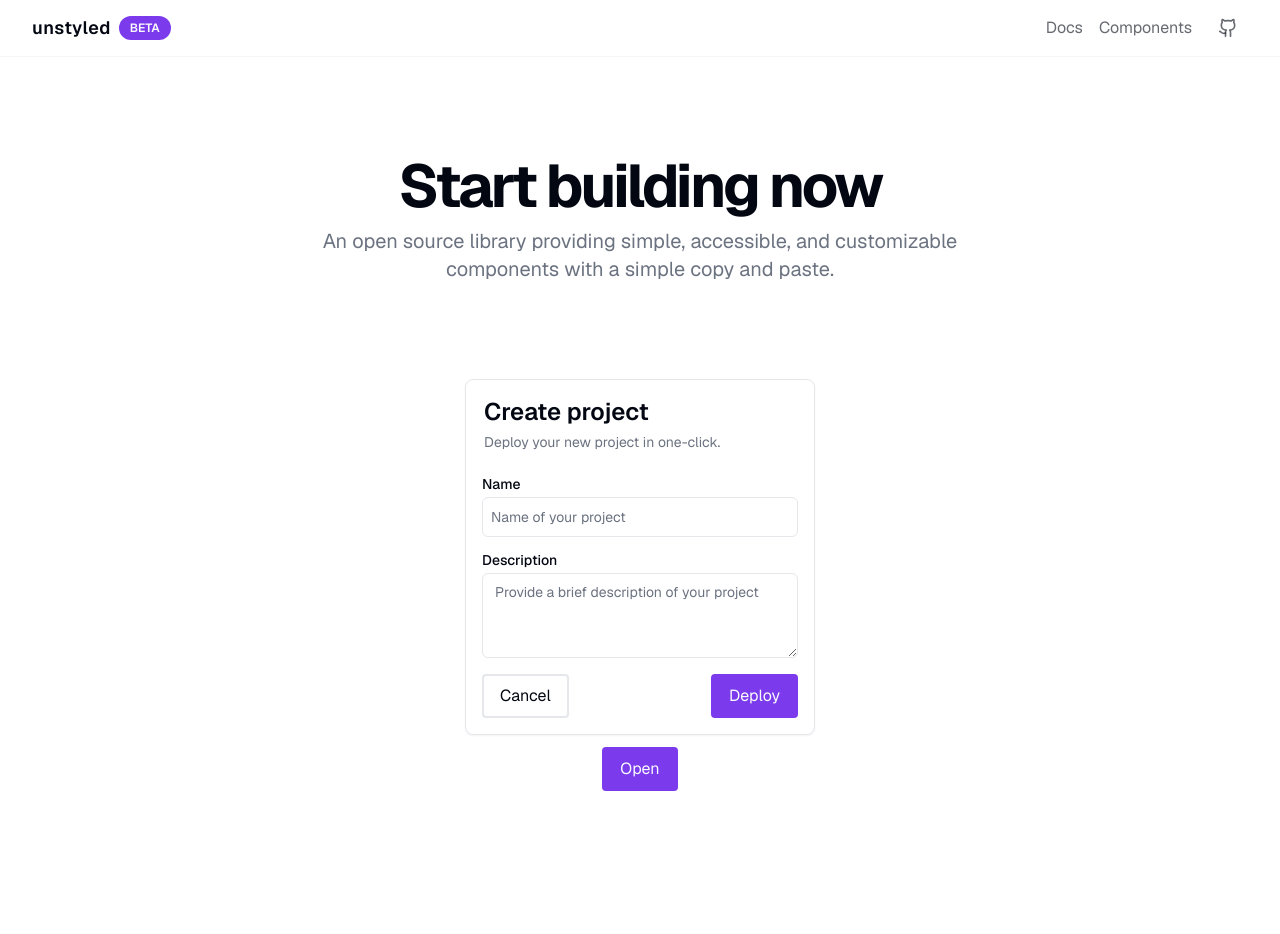
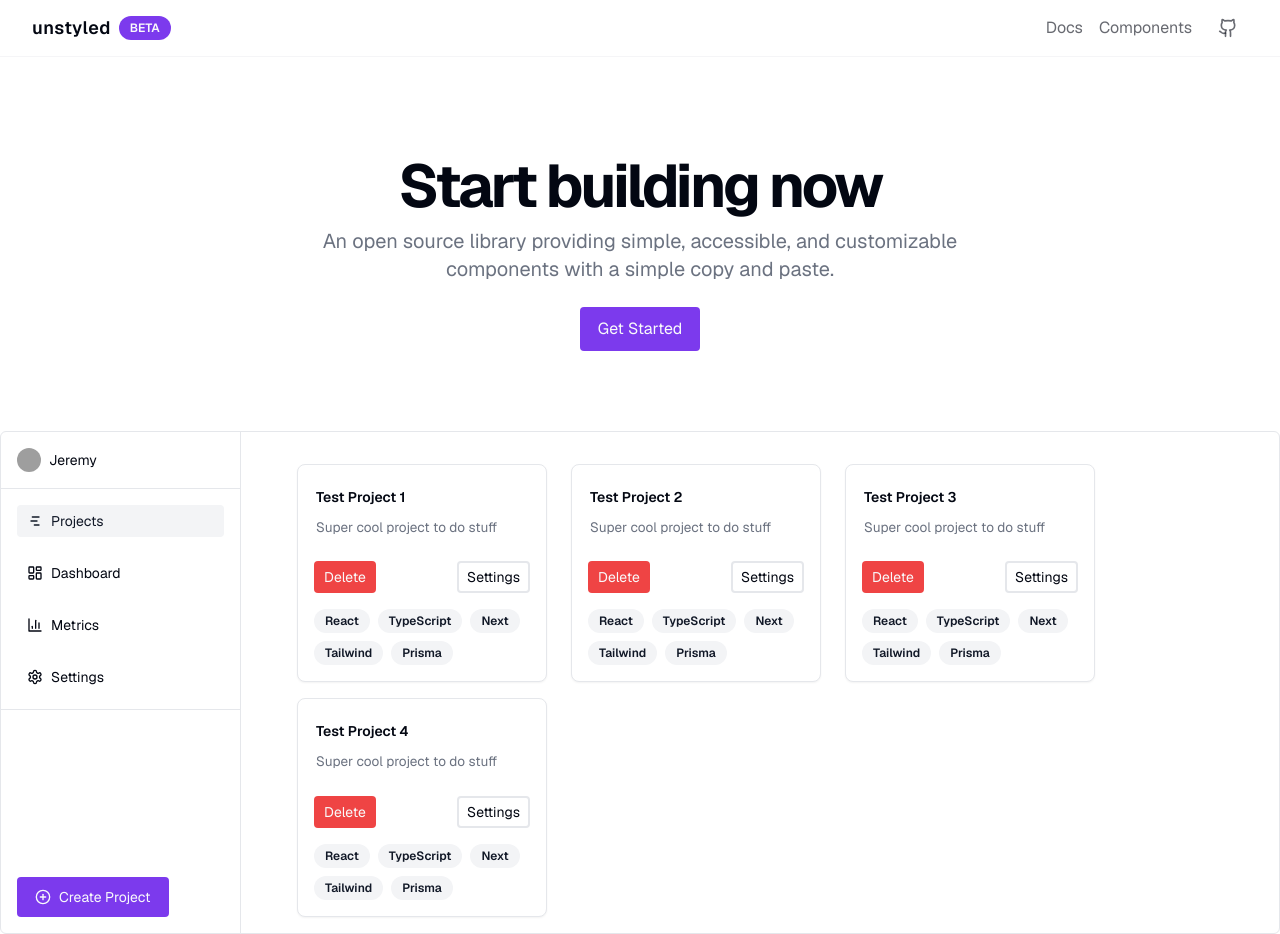
Before and after one commit to jeremyMLtz/unstyled_components, a Next.js app: page / in a window 1280 px wide. Before the commit the page ends 800 px from the top, so only its background shows below. Built offline with nearby package versions, Linux system fonts and the light colour scheme; grey boxes are pictures that could not be loaded.

Commit message:
LandingPage updated

```diff
--- a/src/app/(main)/page.tsx
+++ b/src/app/(main)/page.tsx
@@ -2,6 +2,7 @@ import Header from "@/app/components/Header";
 import HeroSection from "../components/ui/hero";
 import { TestCard } from "../components/ui/TestCard";
 import TestDialog from "../components/ui/TestDialog";
+import ExampleApplication from "../components/example-application/ExampleApplication";
 
 export default function Home() {
   return (
@@ -11,13 +12,7 @@ export default function Home() {
         title='Start building now'
         subtitle='An open source library providing simple, accessible, and customizable components with a simple copy and paste.'
       />
-
-      <div className='flex flex-col justify-center items-center space-y-3 w-full my-4'>
-        <TestCard />
-        <TestDialog />
-      </div>
-
-      {/* <div className='border-solid h-[2000px] w-96 border-muted-foreground rounded m-auto border-2' /> */}
+      <ExampleApplication />
     </main>
   );
 }
--- /dev/null
+++ b/src/app/components/example-application/ExampleApplication.tsx
@@ -0,0 +1,100 @@
+"use client";
+import {
+  Avatar,
+  AvatarFallback,
+  AvatarImage,
+} from "@/registry/ui/avatar/avatar";
+import {
+  Dialog,
+  DialogTrigger,
+  DialogContent,
+  DialogHeader,
+  DialogTitle,
+  DialogDescription,
+} from "@/registry/ui/dialog/dialog";
+import { TestForm } from "../ui/TestForm";
+import { ProjectCard } from "./ProjectCard";
+import { Button } from "@/registry/ui/button/button";
+import {
+  BarChart3,
+  CirclePlus,
+  GanttChart,
+  LayoutDashboard,
+  Settings,
+} from "lucide-react";
+
+const ExampleApplication = () => {
+  return (
+    <div className='border border-border rounded-md max-w-screen-xl m-auto flex-1 items-start md:grid md:grid-cols-[220px_minmax(0,1fr)] md:gap-6 lg:grid-cols-[240px_minmax(0,1fr)] lg:gap-10'>
+      <aside className='fixed top-14 z-30 hidden h-full w-full shrink-0 md:sticky md:block border-r border-border'>
+        <div className='h-full flex flex-col'>
+          <div className='flex items-center space-x-2 p-4 border-b border-border'>
+            <Avatar style={{ height: "1.5rem", width: "1.5rem" }}>
+              <AvatarImage
+                src='https://avatars.githubusercontent.com/u/42413866?v=4'
+                alt='profile-pic'
+              />
+              <AvatarFallback>JL</AvatarFallback>
+            </Avatar>
+            <span className='text-sm'>Jeremy</span>
+          </div>
+          <div className='w-full flex flex-col p-4 space-y-5 border-b border-border'>
+            <Button size='small' variant='secondary'>
+              <GanttChart className='h-4 w-4' />
+              <span className='ml-2'>Projects</span>
+            </Button>
+            <Button size='small' variant='ghost'>
+              <LayoutDashboard className='h-4 w-4' />
+              <span className='ml-2'>Dashboard</span>
+            </Button>
+            <Button size='small' variant='ghost'>
+              <BarChart3 className='h-4 w-4' />
+              <span className='ml-2'>Metrics</span>
+            </Button>
+            <Button size='small' variant='ghost'>
+              <Settings className='h-4 w-4' />
+              <span className='ml-2'>Settings</span>
+            </Button>
+          </div>
+          <div className='flex-grow flex items-end p-4'>
+            <Dialog>
+              <DialogTrigger className='w-fit'>
+                <CirclePlus className='h-4 w-4' />
+                <span className='text-sm ml-2'>Create Project</span>
+              </DialogTrigger>
+              <DialogContent>
+                <DialogHeader>
+                  <DialogTitle>Create New Project</DialogTitle>
+                  <DialogDescription>
+                    Deploy a new project with one click!
+                  </DialogDescription>
+                </DialogHeader>
+                <TestForm />
+              </DialogContent>
+            </Dialog>
+          </div>
+        </div>
+      </aside>
+      <section className='flex flex-wrap gap-x-6 p-4'>
+        <ProjectCard
+          name='Test Project 1'
+          description='Super cool project to do stuff'
+        />
+        <ProjectCard
+          name='Test Project 2'
+          description='Super cool project to do stuff'
+        />
+        <ProjectCard
+          name='Test Project 3'
+          description='Super cool project to do stuff'
+        />
+        <ProjectCard
+          name='Test Project 4'
+          description='Super cool project to do stuff'
+        />
+      </section>
+    </div>
+  );
+};
+
+export default ExampleApplication;
--- /dev/null
+++ b/src/app/components/example-application/ProjectCard.tsx
@@ -0,0 +1,47 @@
+import * as React from "react";
+
+import { Button } from "@/registry/ui/button/button";
+import {
+  Card,
+  CardContent,
+  CardDescription,
+  CardFooter,
+  CardHeader,
+  CardTitle,
+} from "@/registry/ui/card/card";
+import { Badge } from "@/registry/ui/badge/badge";
+
+interface ProjectCardProps {
+  name: string;
+  description: string;
+}
+
+export function ProjectCard({ name, description }: ProjectCardProps) {
+  return (
+    <Card className='w-[250px] mt-4'>
+      <CardHeader>
+        <CardTitle style={{ fontSize: "0.875rem" }}>{name}</CardTitle>
+        <CardDescription style={{ fontSize: "0.85rem" }}>
+          {description}
+        </CardDescription>
+      </CardHeader>
+      <CardContent>
+        <div className='flex justify-between'>
+          <Button size='small' variant='destructive'>
+            Delete
+          </Button>
+          <Button size='small' variant='outline'>
+            Settings
+          </Button>
+        </div>
+      </CardContent>
+      <CardFooter className='flex gap-2 flex-wrap'>
+        <Badge variant='secondary'>React</Badge>
+        <Badge variant='secondary'>TypeScript</Badge>
+        <Badge variant='secondary'>Next</Badge>
+        <Badge variant='secondary'>Tailwind</Badge>
+        <Badge variant='secondary'>Prisma</Badge>
+      </CardFooter>
+    </Card>
+  );
+}
--- a/src/app/components/ui/TestForm.tsx
+++ b/src/app/components/ui/TestForm.tsx
@@ -16,24 +16,25 @@ import {
 } from "@/registry/ui/form/form";
 import { Input } from "@/registry/ui/input/input";
 import { Switch } from "@/registry/ui/switch/switch";
+import { Textarea } from "@/registry/ui/textarea/textarea";
 
 const formSchema = z.object({
-  username: z.string().min(2, {
-    message: "Username must be at least 2 characters.",
+  projectName: z.string().min(2, {
+    message: "Project name must be at least 2 characters.",
   }),
-  email: z.string().min(2, {
-    message: "email must be at least 2 characters.",
+  projectDesc: z.string().min(2, {
+    message: "Project description must be at least 2 characters.",
   }),
-  private_account: z.boolean().default(false).optional(),
+  projectPrivate: z.boolean().default(false).optional(),
 });
 
 export function TestForm() {
   const form = useForm<z.infer<typeof formSchema>>({
     resolver: zodResolver(formSchema),
     defaultValues: {
-      username: "",
-      email: "",
-      private_account: false,
+      projectName: "",
+      projectDesc: "",
+      projectPrivate: false,
     },
   });
   function onSubmit(values: z.infer<typeof formSchema>) {
@@ -45,15 +46,15 @@ export function TestForm() {
       <form onSubmit={form.handleSubmit(onSubmit)} className='space-y-8'>
         <FormField
           control={form.control}
-          name='username'
+          name='projectName'
           render={({ field }) => (
             <FormItem>
-              <FormLabel>Username</FormLabel>
+              <FormLabel>Project Name</FormLabel>
               <FormControl>
-                <Input placeholder='jeremyMLtz' {...field} />
+                <Input placeholder='Unstyled' {...field} />
               </FormControl>
               <FormDescription>
-                This is your public display name.
+                This is your project display name.
               </FormDescription>
               <FormMessage />
             </FormItem>
@@ -61,15 +62,18 @@ export function TestForm() {
         />
         <FormField
           control={form.control}
-          name='email'
+          name='projectDesc'
           render={({ field }) => (
             <FormItem>
-              <FormLabel>Email Address</FormLabel>
+              <FormLabel>Project Description</FormLabel>
               <FormControl>
-                <Input type='email' placeholder='jeremyMLtz@jl.io' {...field} />
+                <Textarea
+                  placeholder='Enter project description here'
+                  {...field}
+                />
               </FormControl>
               <FormDescription>
-                This is your email, its private.
+                A brief description of your project.
               </FormDescription>
               <FormMessage />
             </FormItem>
@@ -77,13 +81,13 @@ export function TestForm() {
         />
         <FormField
           control={form.control}
-          name='private_account'
+          name='projectPrivate'
           render={({ field }) => (
-            <FormItem className='flex flex-row items-center justify-between'>
+            <FormItem className='flex flex-row items-center justify-between rounded-md border border-border p-3'>
               <div className='space-y-0.5'>
-                <FormLabel className='text-base'>Private Account</FormLabel>
+                <FormLabel className='text-base'>Private Project</FormLabel>
                 <FormDescription>
-                  Only People you send a link to can view your account.
+                  Only People you send a link to can view your project.
                 </FormDescription>
               </div>
               <FormControl>
--- a/src/app/components/ui/hero.tsx
+++ b/src/app/components/ui/hero.tsx
@@ -1,3 +1,6 @@
+import { Button } from "@/registry/ui/button/button";
+import Link from "next/link";
+
 const HeroSection = ({
   title,
   subtitle,
@@ -10,9 +13,12 @@ const HeroSection = ({
       <h1 className='text-center text-3xl font-bold leading-tight tracking-tighter md:text-6xl lg:leading-[1.1]'>
         {title}
       </h1>
-      <h2 className='max-w-[750px] text-center text-lg text-muted-foreground sm:text-xl'>
+      <h2 className='max-w-[750px] text-center text-lg text-muted-foreground sm:text-xl mb-4'>
         {subtitle}
       </h2>
+      <Button>
+        <Link href='/docs/introduction'>Get Started</Link>
+      </Button>
     </section>
   );
 };
--- a/src/app/docs/layout.tsx
+++ b/src/app/docs/layout.tsx
@@ -12,7 +12,7 @@ export default function DocsLayout({ children }: DocsLayoutProps) {
     <div>
       <Header />
       <div className='container flex-1 items-start md:grid md:grid-cols-[220px_minmax(0,1fr)] md:gap-6 lg:grid-cols-[240px_minmax(0,1fr)] lg:gap-10'>
-        <aside className='fixed top-14 z-30 -ml-2 hidden h-[calc(100vh-3.5rem)] w-full shrink-0 md:sticky md:block'>
+        <aside className='fixed top-14 z-30 -ml-2 hidden h-[calc(100vh-3.5rem)] w-full shrink-0 md:sticky md:block border-r border-border/40'>
           <div className='h-full py-6 pr-6 lg:py-8'>
             <DocsSideNav items={docsConfig.sidebarNav} />
           </div>
--- a/src/app/lib/getComponentSource.ts
+++ b/src/app/lib/getComponentSource.ts
@@ -12,7 +12,7 @@ export default function getComponentSource(name: string) {
   // Get the source code for the component .tsx file
   const component = Index[name];
   if (!component) {
-    return;
+    return [];
   }
   const componentSrc = component.files[0];
 
```
Also changed, not shown: src/app/docs/[[...slug]]/page.tsx (+0 -15 lines).
